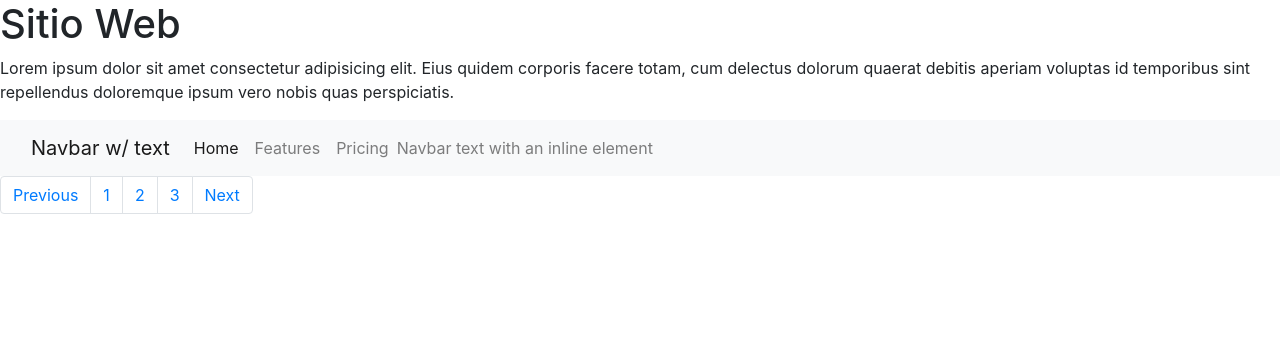
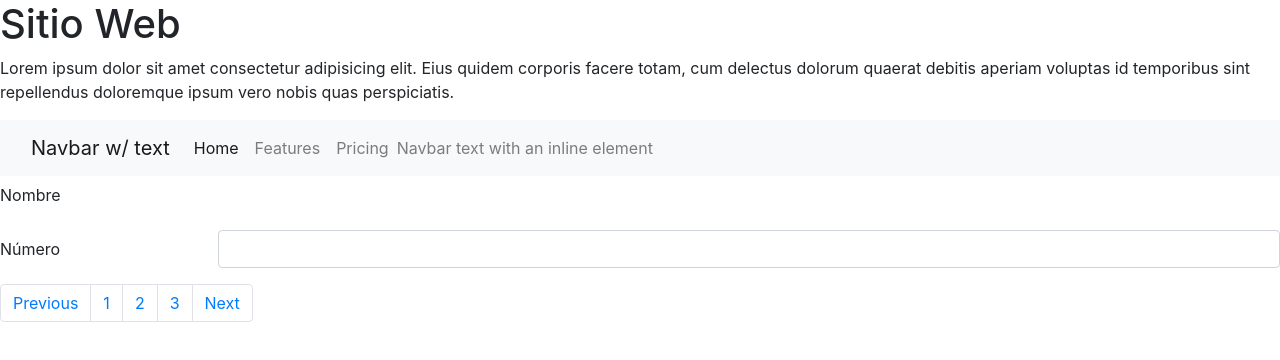
Before and after one commit to mdasauvmx/dia2-curso, a plain HTML site: page index.html in a window 1280 px wide. Drawn offline with Linux system fonts and the light colour scheme.

Commit message:
Se hace el formulario

```diff
--- a/index.html
+++ b/index.html
@@ -47,11 +47,30 @@
 
 
 
+
     <ul class="dropdown-menu">
         <li><a class="dropdown-item" href="#">Regular link</a></li>
         <li><a class="dropdown-item active" href="#" aria-current="true">Active link</a></li>
         <li><a class="dropdown-item" href="#">Another link</a></li>
     </ul>
+
+    <section>
+
+
+        <div class="mb-3 row">
+            <label for="staticEmail" class="col-sm-2 col-form-label">Nombre</label>
+            <div class="col-sm-10">
+                <input type="text" readonly class="form-control-plaintext" id="staticEmail" >
+            </div>
+        </div>
+        <div class="mb-3 row">
+            <label for="inputPassword" class="col-sm-2 col-form-label">Número</label>
+            <div class="col-sm-10">
+                <input  class="form-control" id="inputPassword">
+            </div>
+        </div>
+
+    </section>
     <nav aria-label="Page navigation example">
         <ul class="pagination">
             <li class="page-item"><a class="page-link" href="#">Previous</a></li>
```
